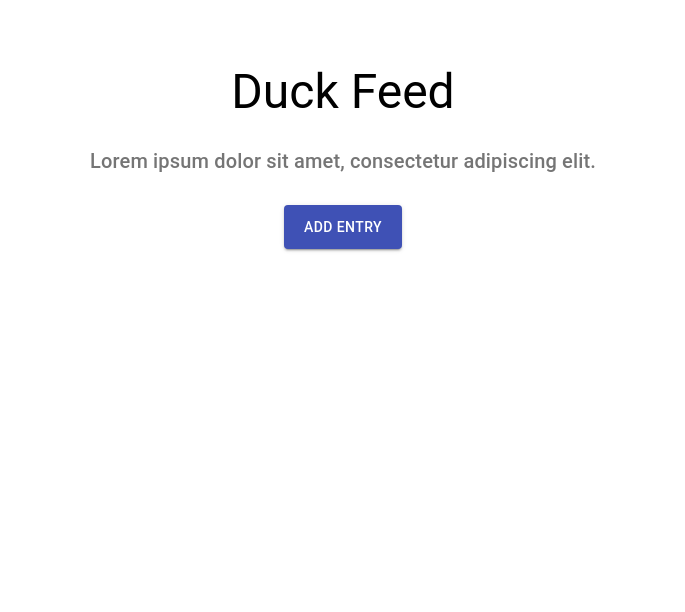
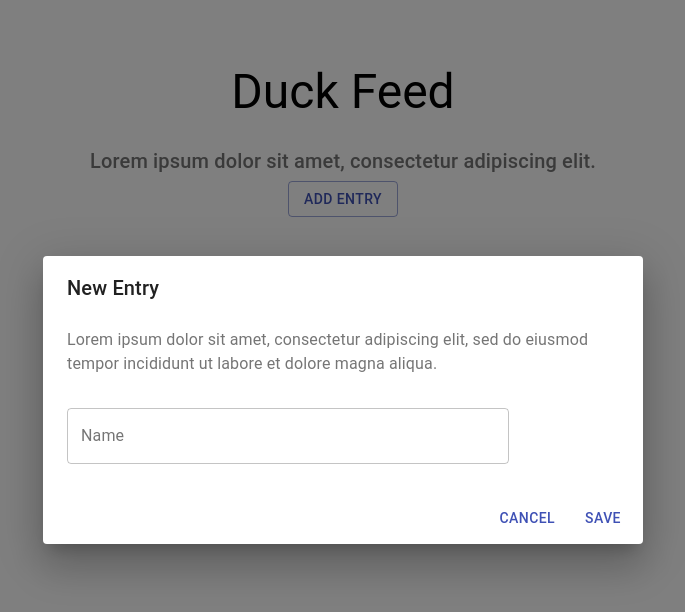
Before and after one commit to amalfkhan/duck-feed, a React (Create React App) app in the folder client/: page / in a window 1280 px wide. Both pictures are taken after a click on the button "ADD ENTRY". Shown: the top 612 px of the page, without its empty margins (297-982 px from the left). Built offline with nearby package versions, Linux system fonts and the light colour scheme; no server answers.

Commit message:
outline for add entry dialog

```diff
--- a/client/src/components/Entries/AddEntry.js
+++ b/client/src/components/Entries/AddEntry.js
@@ -1,16 +1,55 @@
-import { Grid, Button } from "@material-ui/core";
+// import { Grid, Button } from "@material-ui/core";
+import React from "react";
+import {
+  Button,
+  TextField,
+  Dialog,
+  DialogActions,
+  DialogContent,
+  DialogContentText,
+  DialogTitle,
+} from "@material-ui/core";
 import { addEntryUseStyles } from "./styles";
 
-const AddEntry = () => {
+export default () => {
   const classes = addEntryUseStyles();
+  const [open, setOpen] = React.useState(false);
+
+  const handleClickOpen = () => {
+    setOpen(true);
+  };
+
+  const handleClose = () => {
+    setOpen(false);
+  };
 
   return (
-    <Grid item xs={12}>
-      <Button variant="contained" color="primary" className={classes.button}>
-        Add Entry
+    <div>
+      <Button variant="outlined" color="primary" onClick={handleClickOpen}>
+        Add entry
       </Button>
-    </Grid>
+      <Dialog open={open} onClose={handleClose}>
+        <DialogTitle id="form-dialog-title">New Entry</DialogTitle>
+        <DialogContent>
+          <DialogContentText>
+            Lorem ipsum dolor sit amet, consectetur adipiscing elit, sed do
+            eiusmod tempor incididunt ut labore et dolore magna aliqua.{" "}
+          </DialogContentText>
+          <TextField
+            className={classes.field}
+            label="Name"
+            variant="outlined"
+          />
+        </DialogContent>
+        <DialogActions>
+          <Button onClick={handleClose} color="primary">
+            Cancel
+          </Button>
+          <Button onClick={handleClose} color="primary">
+            Save
+          </Button>
+        </DialogActions>
+      </Dialog>
+    </div>
   );
 };
-
-export default AddEntry;
--- a/client/src/components/Entries/styles.js
+++ b/client/src/components/Entries/styles.js
@@ -5,6 +5,14 @@ const addEntryUseStyles = makeStyles({
     margin: 20,
     padding: "10px 20px",
     // display: "inline-block",
+  },
+  field: {
+    marginTop: 20,
+    marginBottom: 20,
+    width: "80%",
+  },
+  helperText: {
+    color: "red",
   },
 });
 
```
